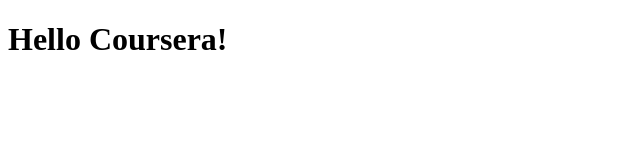
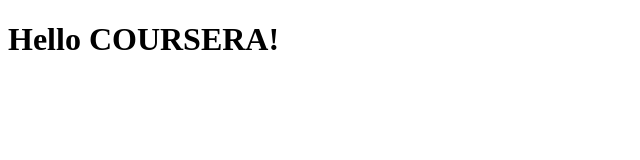
Before and after one commit to AashimaFathima/Coursera-test, a plain HTML site: page site/index.html in a window 1280 px wide. Shown: the whole page, without its empty margins (0-640 px from the left). Drawn offline with Linux system fonts and the light colour scheme.

Commit message:
My first page

```diff
--- a/index.html
+++ b/site/index.html
@@ -1,9 +1,9 @@
 <!DOCTYPE html>
 <html>
 <head>
-	<title>Hello coursera</title>
+	<title>Hello Coursera</title>
 </head>
 <body>
-<h1>Hello Coursera!</h1>
+<h1>Hello COURSERA!</h1>
 </body>
 </html>
```
